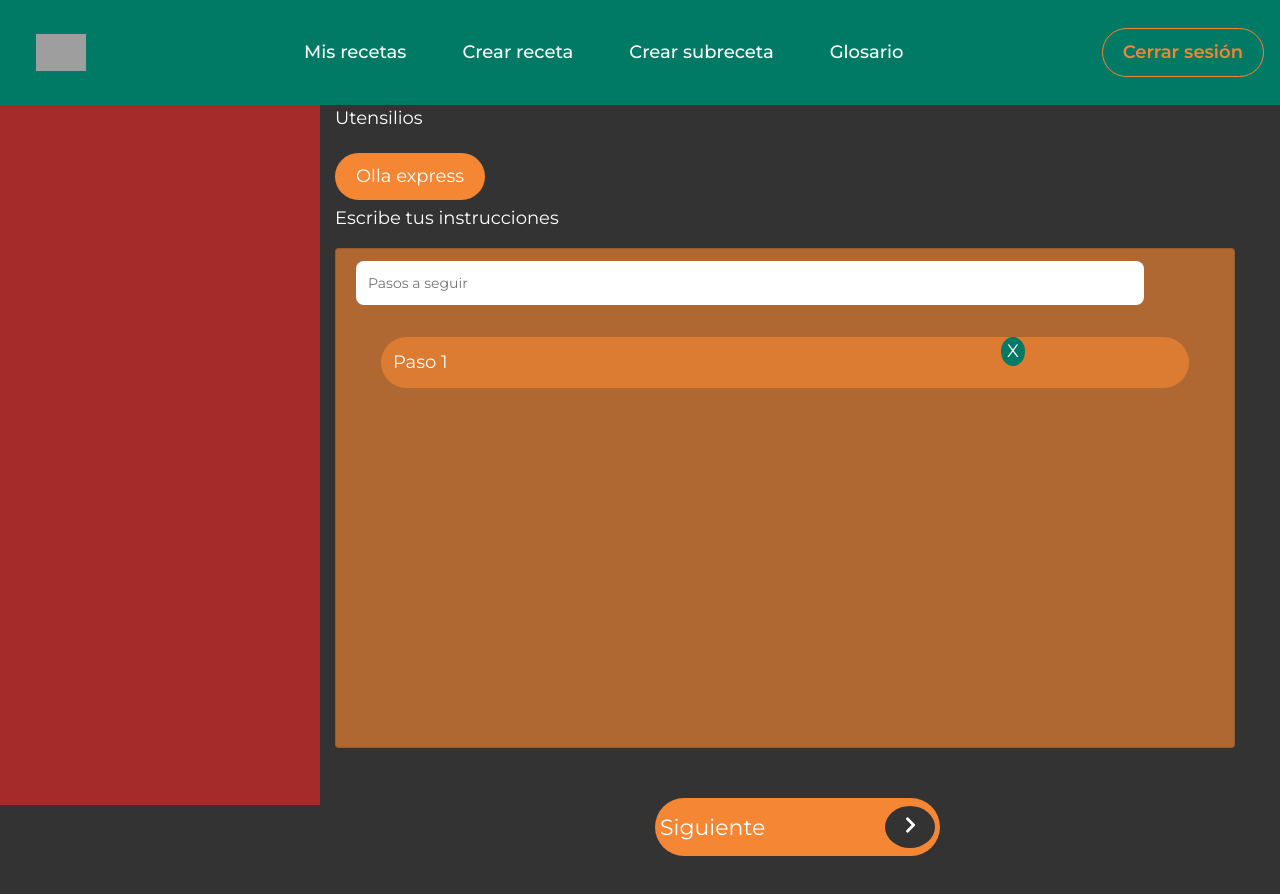
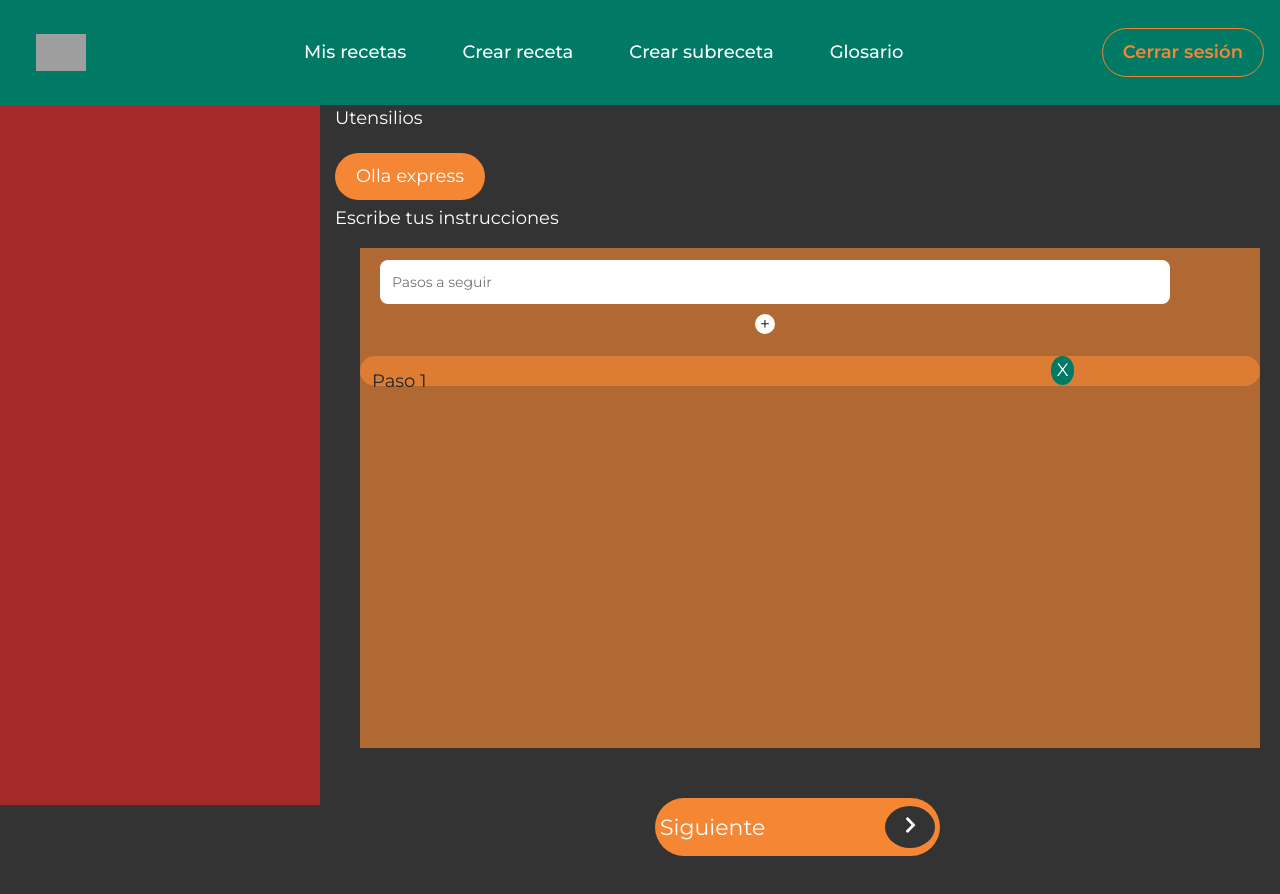
Before and after one commit to Standar-sazon/frontend_standar_sazon, a Next.js app: page /recipes/create/utencils in a window 1280 px wide. Shown: the top 894 px of the page. Built offline with nearby package versions, Linux system fonts and the light colour scheme; grey boxes are pictures that could not be loaded.

Commit message:
Vista crear receta fix

```diff
--- a/pages/recipes/create/utencils.js
+++ b/pages/recipes/create/utencils.js
@@ -2,7 +2,6 @@ import LayoutUser from '../../../components/LayoutUser'
 import React from 'react'
 import NextButton from '../../../components/NextButton'
 import Table from 'react-bootstrap/Table'
-import { Card } from 'react-bootstrap'
 
 const Utencilios = () => {
   return (
@@ -13,15 +12,23 @@ const Utencilios = () => {
       </div>
       <div>
         <p>Escribe tus instrucciones</p>
-        <Card className='card-table'>
-          <div className='form-input'>
-            <input type='text' placeholder='Pasos a seguir' name='' id='' />
+
+        <form className=''>
+          <div className='card-table'>
+            <div className='form-input'>
+              <input type='text' placeholder='Pasos a seguir' name='' id='' />
+              <div className='d-flex justify-content-around'>
+                <button className='plusbutton'>+</button>
+              </div>
+            </div>
+            <div className='tittleResume'>
+              <Table borderless>
+                <td>Paso 1</td>
+                <button className='deletebutton'>X</button>
+              </Table>
+            </div>
           </div>
-          <Table borderless className='tittleResume'>
-            <td>Paso 1</td>
-            <button className='deletebutton'>X</button>
-          </Table>
-        </Card>
+        </form>
       </div>
       <div className='row justify-content-center'>
         <div className='col-12 col-lg-4'>
--- a/styles/pages/recipes/create/_ingredients.scss
+++ b/styles/pages/recipes/create/_ingredients.scss
@@ -19,28 +19,6 @@
     border: none;
 }
 
-.form-input{
-    width: 100%;
-    margin: 0.75rem 0;
-
-    label{
-      color: $white;
-      font-size: $size-inputstitle-mobile;
-      font-weight: $medium;
-      margin: 10px;
-      }
-
-    input{
-      height: 2.75rem;
-      padding: 0 .75rem;
-      border-radius: .5rem;
-      border: none;
-      font-size: $size-inputsplaceholder-mobile;
-      width: auto;
-    }
-  }
-
-
   .importStyle{
       flex-direction: column;
       padding-right: 100px;
@@ -53,4 +31,9 @@
       border-radius: 50%;
       border: none;
       margin: 10px;
+      width: 20px;
+      height: 20px;
+      display: flex;
+      justify-content: center;
+      align-items: center;
   }
--- a/styles/pages/recipes/create/_utencils.scss
+++ b/styles/pages/recipes/create/_utencils.scss
@@ -1,3 +1,4 @@
+
 p {
     color: $white;
 }
@@ -28,18 +29,17 @@ p {
     width: 900px;
     height: 500px;
     background-color: $orange-opacity;
+    margin-left: 20px;
 }
 
-.tittleResume{
-    margin: 20px auto;
-    width: 90%;
-}
+
 
 .deletebutton{
     background-color: $dark-green;
     border-radius: 50%;
     color: $white;
     border: none;
+
 }
 
 .form-input{
@@ -73,3 +73,11 @@ p {
       }
     }
   }
+
+  .plusbutton{
+    background-color: $white;
+    color: $dark-mode;
+    border-radius: 50%;
+    border: none;
+    margin: 10px;
+}
```
Also changed, not shown: pages/recipes/create/ingredients.js (+4 -4 lines).
